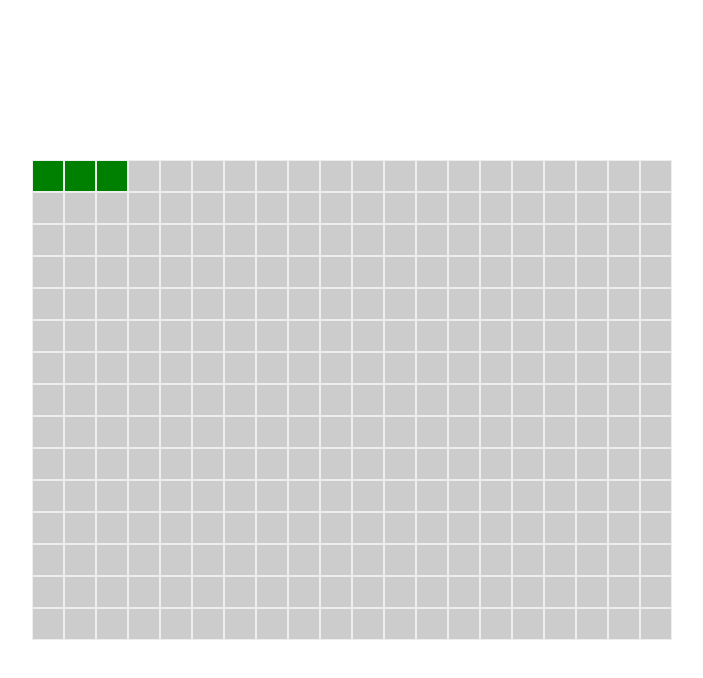
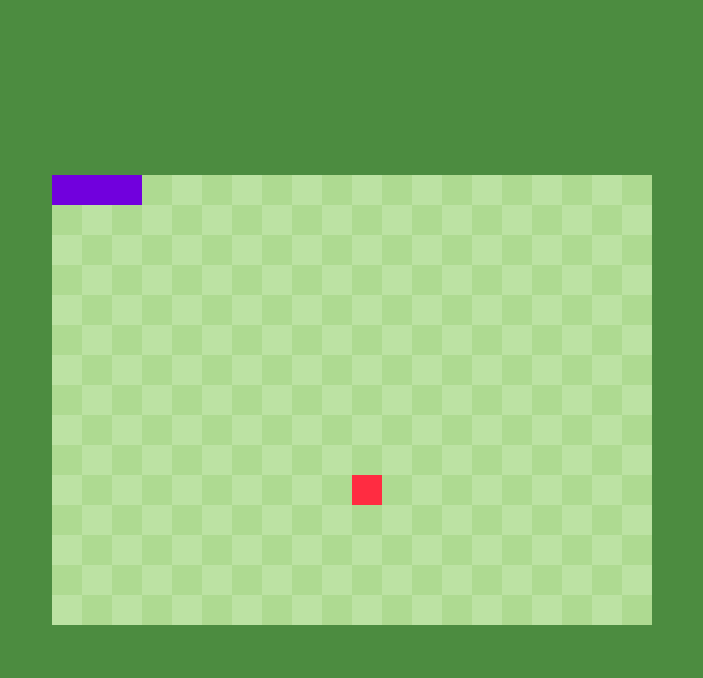
Before and after one commit to mgandeva/Snake, an Angular app: page / in a window 1280 px wide. Shown: the top 678 px of the page, without its empty margins (288-991 px from the left). Built offline with nearby package versions, Linux system fonts and the light colour scheme.

Commit message:
Updated the color scheme

```diff
--- a/src/app/app.component.scss
+++ b/src/app/app.component.scss
@@ -3,6 +3,8 @@
   display: flex;
   justify-content: center;
   align-items: center;
+  background-color: var(--dark-green);
+  padding: 0;
 }
 
 .cells {
@@ -10,20 +12,23 @@
   flex-wrap: wrap;
 
   .cell {
-    border: 1px solid #eee;
     width: 30px;
     height: 30px;
   }
 }
 
 .snake-cell {
-  background-color: green;
+  background-color: var(--dark-purple);
 }
 
 .food-cell {
-  background-color: red;
+  background-color: var(--dark-red);
 }
 
-.empty-cell {
-  background-color: #ccc;
+.empty-cell-light {
+  background-color: var(--very-light-green);
 }
+
+.empty-cell-middle {
+  background-color: var(--light-green);
+}
--- a/src/app/app.component.ts
+++ b/src/app/app.component.ts
@@ -48,10 +48,14 @@ export class AppComponent implements OnInit {
       return 'snake-cell';
     }
 
-    if (this.food.cell === cell) {
+    if (this.food.cell.equals(cell)) {
       return 'food-cell';
     }
 
-    return 'empty-cell';
+    if ((cell.row + cell.column) % 2 == 0) {
+      return 'empty-cell-light';
+    }
+
+    return 'empty-cell-middle';
   }
 }
--- a/src/styles.scss
+++ b/src/styles.scss
@@ -1 +1,16 @@
-/* You can add global styles to this file, and also import other style files */
+:root {
+    // green colors
+    --dark-green: #4c8c40;
+    --light-green: #aeda91;
+    --very-light-green: #bce2a3;
+
+    // purple colors
+    --dark-purple: #7100dd;
+
+    // red colors
+    --dark-red: #ff2c41;
+}
+
+body {
+    margin: 0;
+}
```
